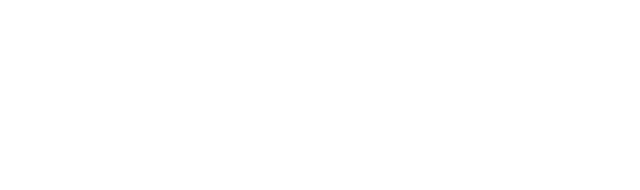
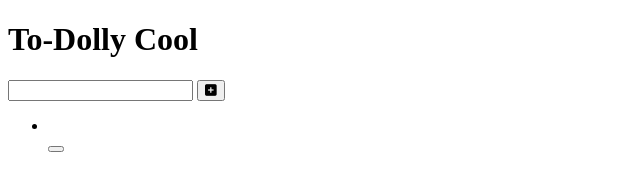
Before and after one commit to jonbleibdrey/todo-pure-javascript-project, a plain HTML site: page index.html in a window 1280 px wide. Shown: the whole page, without its empty margins (0-640 px from the left). Drawn offline with Linux system fonts and the light colour scheme.

Commit message:
added form, input, and button

```diff
--- a/index.html
+++ b/index.html
@@ -21,6 +21,24 @@
     <title>Todo List</title>
   </head>
   <body>
+    <header>
+      <h1>To-Dolly Cool</h1>
+    </header>
+    <form>
+      <input type="text" class="todo-input" />
+      <button class="todo-button" type="submit">
+        <i class="fas fa-plus-square"></i>
+      </button>
+    </form>
+    <div class="todo-container">
+      <ul class="todo-list">
+        <div class="todo">
+          <li></li>
+          <button></button>
+        </div>
+      </ul>
+    </div>
+
     <script src="./app.js"></script>
   </body>
 </html>
```
